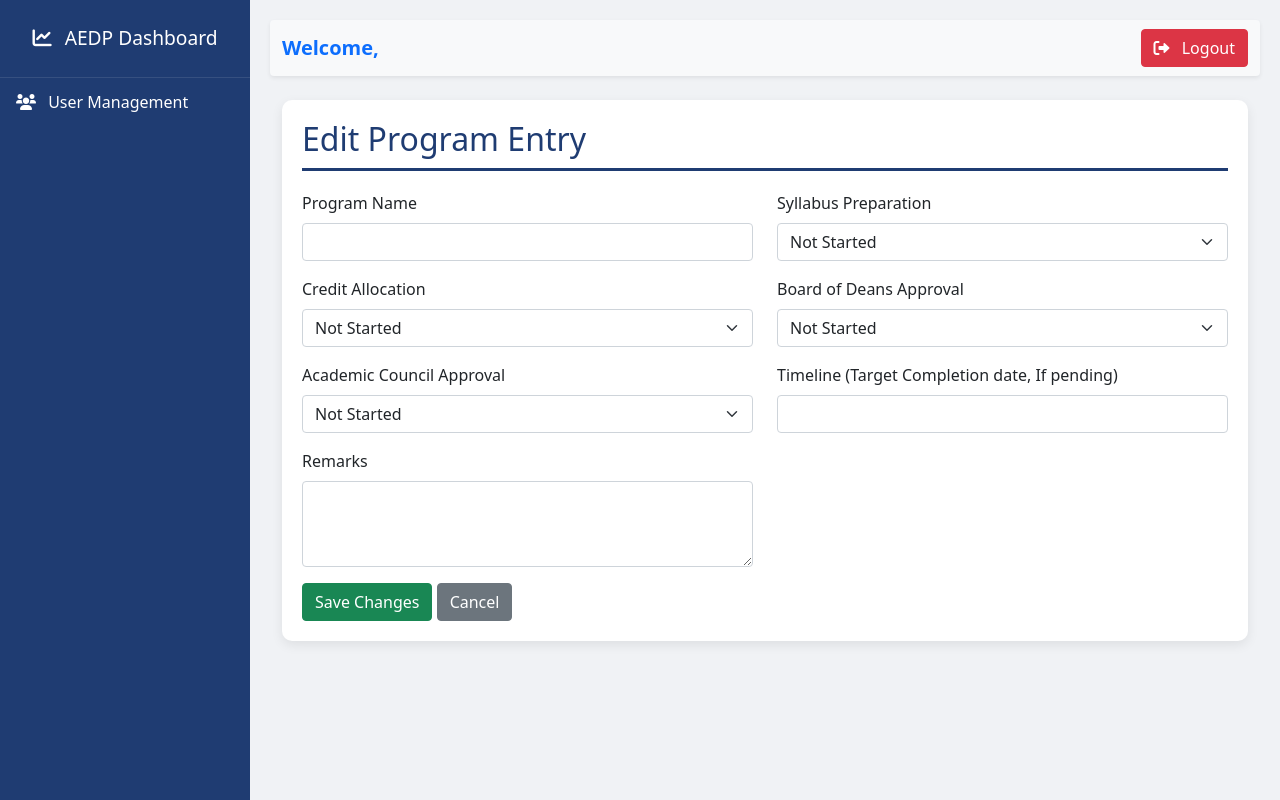
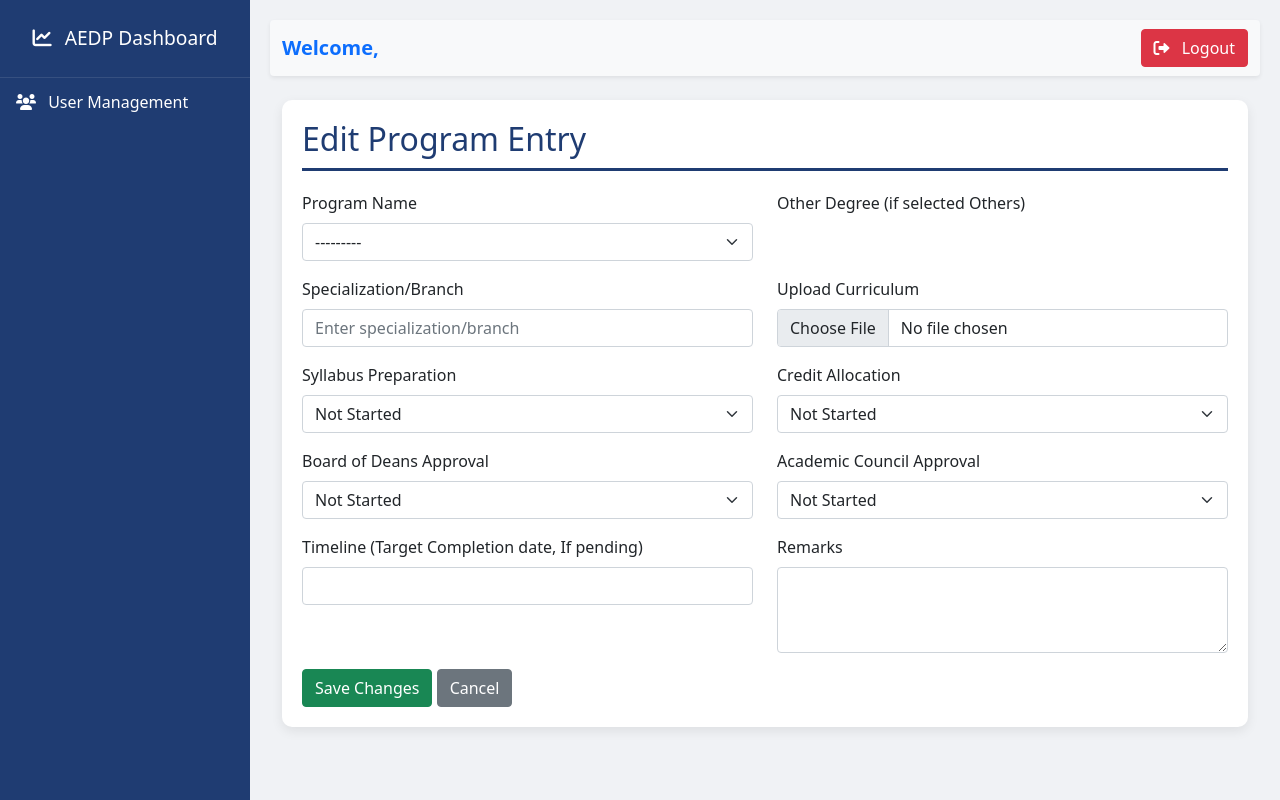
Before and after one commit to abhayonkar/AEDP-test, a Django app: page /program/new/ in a window 1280 px wide. Run offline with Django 5.2, Linux system fonts and the light colour scheme; a user stored in the database is signed in.

Commit message:
feat:updated Program and Industry

```diff
--- a/aedp_project/settings.py
+++ b/aedp_project/settings.py
@@ -109,6 +109,11 @@ else:
 
 # }
 
+# Add these settings if not already present
+MEDIA_URL = '/media/'
+MEDIA_ROOT = os.path.join(BASE_DIR, 'media')
+
+
 
 LOGIN_URL = 'login'
 
--- a/main_app/forms.py
+++ b/main_app/forms.py
@@ -77,10 +77,21 @@ class IndustryForm(forms.ModelForm):
     class Meta:
         model = Industry
         exclude = ['user']
+        fields = [
+            'industry_name', 'sector_name', 'mou_signed', 'curriculum_consulted_to_industry',
+            'aedp_programme', 'start_date', 'validity_date',
+            'student_commitment', 'stipend_range', 'type_of_engagement',
+            'contact_person', 'location_head', 'other_locations', 'other_details'
+        ]
+        # Added ordering to the Meta class
+        # This will ensure that the fields are displayed in the specified order in the form
+        ordering = ['curriculum_consulted_to_industry','location_head', 'other_locations']
         widgets = {
             'industry_name': forms.TextInput(attrs={'class': 'form-control'}),
             'sector_name': forms.TextInput(attrs={'class': 'form-control'}),
             'mou_signed': forms.Select(attrs={'class': 'form-select'}),
+            'curriculum_consulted_to_industry': forms.Select(attrs={'class': 'form-select'}),
+            'aedp_programme': forms.TextInput(attrs={'class': 'form-control'}),
             'start_date': forms.DateInput(attrs={'class': 'form-control', 'type': 'date'}),
             'validity_date': forms.DateInput(attrs={'class': 'form-control', 'type': 'date'}),
             'student_commitment': forms.NumberInput(attrs={'class': 'form-control'}),
@@ -88,8 +99,9 @@ class IndustryForm(forms.ModelForm):
             'type_of_engagement': forms.TextInput(attrs={'class': 'form-control'}),
             'contact_person': forms.Textarea(attrs={'class': 'form-control', 'rows': 3}),
             'location_head': forms.TextInput(attrs={'class': 'form-control'}),
-            'aedp_programme': forms.TextInput(attrs={'class': 'form-control'}),
+            'other_locations': forms.Textarea(attrs={'class': 'form-control', 'rows': 3}),
             'other_details': forms.Textarea(attrs={'class': 'form-control', 'rows': 3}),
+
         }
 
 class SSCForm(forms.ModelForm):
@@ -126,7 +138,16 @@ class ProgramForm(forms.ModelForm):
         model = Program
         exclude = ['user']
         widgets = {
-            'program_name': forms.TextInput(attrs={'class': 'form-control'}),
+            'program_name': forms.Select(attrs={'class': 'form-select'}),
+            'other_degree': forms.TextInput(attrs={
+                'class': 'form-control',
+                'placeholder': 'Please specify the degree'
+            }),
+            'specialization': forms.TextInput(attrs={
+                'class': 'form-control',
+                'placeholder': 'Enter specialization/branch'
+            }),
+            'curriculum_file': forms.FileInput(attrs={'class': 'form-control'}),
             'syllabus_preparation': forms.Select(attrs={'class': 'form-select'}),
             'credit_allocation': forms.Select(attrs={'class': 'form-select'}),
             'board_of_deans_approval': forms.Select(attrs={'class': 'form-select'}),
@@ -135,6 +156,10 @@ class ProgramForm(forms.ModelForm):
             'remarks': forms.Textarea(attrs={'class': 'form-control', 'rows': 3}),
         }
 
+    def __init__(self, *args, **kwargs):
+        super().__init__(*args, **kwargs)
+        # Make the other_degree field appear only when 'Others' is selected
+        self.fields['other_degree'].widget.attrs['style'] = 'display: none;'
 class CampusForm(forms.ModelForm):
     class Meta:
         model = Campus
--- a/main_app/models.py
+++ b/main_app/models.py
@@ -95,6 +95,8 @@ class Industry(models.Model):
     industry_name = models.CharField(max_length=255)
     sector_name = models.CharField(max_length=255)
     mou_signed = models.CharField("MoU Signed Status (Yes/No)", max_length=3, choices=[('Yes', 'Yes'), ('No', 'No')])
+    curriculum_consulted_to_industry = models.CharField("Curriculum Consulted to Industry (Yes/No)", max_length=3, choices=[('Yes', 'Yes'), ('No', 'No')],default='No')
+    other_locations = models.TextField("Other Locations", blank=True, null=True)
     start_date = models.DateField(blank=True, null=True)
     validity_date = models.DateField(blank=True, null=True)
     student_commitment = models.PositiveIntegerField("Student commitment for apprenticeship (no. of students)", default=0)
@@ -104,6 +106,7 @@ class Industry(models.Model):
     location_head = models.CharField(max_length=255)
     aedp_programme = models.CharField("Title of AEDP Programme", max_length=255)
     other_details = models.TextField(blank=True, null=True)
+
 
     def __str__(self):
         return f"{self.industry_name} for {self.user.username}"
@@ -137,8 +140,26 @@ class BOAT(models.Model):
     def __str__(self):
         return f"{self.campus_college_name} BOAT entry for {self.user.username}"
 
+
+
+
+
 class Program(models.Model):
-    """Stores an AEDP program implementation progress entry. A user can have multiple."""
+    DEGREE_CHOICES = [
+        ('B.Com', 'B.Com'),
+        ('B.A.', 'B.A.'),
+        ('B.Sc.', 'B.Sc.'),
+        ('B.M.S.', 'B.M.S.'),
+        ('B.Tech', 'B.Tech'),
+        ('B.B.A.', 'B.B.A.'),
+        ('M.Com.', 'M.Com.'),
+        ('M.A.', 'M.A.'),
+        ('M.Sc.', 'M.Sc.'),
+        ('M.B.A', 'M.B.A'),
+        ('M.Tech', 'M.Tech'),
+        ('Others', 'Others')
+    ]
+
     STATUS_CHOICES = [
         ('Completed', 'Completed'),
         ('In Progress', 'In Progress'),
@@ -146,9 +167,11 @@ class Program(models.Model):
     ]
 
     user = models.ForeignKey(User, on_delete=models.CASCADE, related_name='program_entries')
-    program_name = models.CharField("Program Name", max_length=255)
+    program_name = models.CharField("Program Name", max_length=20, choices=DEGREE_CHOICES)
+    other_degree = models.CharField("Other Degree (if selected Others)", max_length=100, blank=True, null=True)
+    specialization = models.CharField("Specialization/Branch", max_length=200, blank=True)
+    curriculum_file = models.FileField("Upload Curriculum", upload_to='curricula/', blank=True, null=True)
 
-    # Status for each of the four steps, as requested
     syllabus_preparation = models.CharField("Syllabus Preparation", max_length=20, choices=STATUS_CHOICES, default='Not Started')
     credit_allocation = models.CharField("Credit Allocation", max_length=20, choices=STATUS_CHOICES, default='Not Started')
     board_of_deans_approval = models.CharField("Board of Deans Approval", max_length=20, choices=STATUS_CHOICES, default='Not Started')
--- a/main_app/templates/main_app/partials/_industry_section.html
+++ b/main_app/templates/main_app/partials/_industry_section.html
@@ -30,11 +30,13 @@
                     <th>Industry Name</th>
                     <th>Sector</th>
                     <th>MoU Signed</th>
+                    <th>Curriculum Consulted</th>
                     <th>Start Date</th>
                     <th>Validity Date</th>
                     <th>Student Commitment (No. of students)</th>
                     <th>Stipend Range</th>
                     <th>Engagement Type</th>
+                    <th>Other Locations</th>
                     <th>Actions</th>
                 </tr>
             </thead>
@@ -44,6 +46,8 @@
                     <td>{{ entry.industry_name }}</td>
                     <td>{{ entry.sector_name }}</td>
                     <td>{{ entry.mou_signed }}</td>
+                    <td>{{ entry.curriculum_consulted_to_industry }}</td>
+                    <td>{{ entry.other_locations|default:"N/A" }}</td>
                     <td>{{ entry.start_date|default:"N/A" }}</td>
                     <td>{{ entry.validity_date|default:"N/A" }}</td>
                     <td>{{ entry.student_commitment }}</td>
--- a/main_app/templates/main_app/partials/_program_section.html
+++ b/main_app/templates/main_app/partials/_program_section.html
@@ -1,3 +1,4 @@
+{% load static %}
 <div class="form-section" id="program">
     <h2 class="section-title"><i class="fas fa-project-diagram me-2"></i>Implementation Progress of Selected AEDP Program
         <small style="color:red; font-size:smaller;">(Fill the data separately for each Program)</small></h2>
@@ -13,6 +14,7 @@
         </div>
         <button type="submit" class="btn btn-primary">Add Program Entry</button>
     </form>
+    <script src="{% static 'main_app/js/degree_toggle.js' %}"></script>
     <hr class="my-4">
     <h3 class="h5">Existing Entries</h3>
     <div class="table-responsive">
--- a/main_app/urls.py
+++ b/main_app/urls.py
@@ -1,5 +1,8 @@
 from django.urls import path
 from . import views
+from django.conf import settings
+from django.conf.urls.static import static
+
 
 urlpatterns = [
     # Authentication
@@ -42,9 +45,10 @@ urlpatterns = [
     path('program/new/', views.ProgramCreateView.as_view(), name='program_create'),
     path('program/<int:pk>/edit/', views.ProgramUpdateView.as_view(), name='program_update'),
     path('program/<int:pk>/delete/', views.ProgramDeleteView.as_view(), name='program_delete'),
+    path('download-curriculum/<int:program_id>/', views.download_curriculum, name='download_curriculum'),
 
     # Campus
     path('campus/new/', views.CampusCreateView.as_view(), name='campus_create'),
     path('campus/<int:pk>/edit/', views.CampusUpdateView.as_view(), name='campus_update'),
     path('campus/<int:pk>/delete/', views.CampusDeleteView.as_view(), name='campus_delete'),
-]
+]+ static(settings.MEDIA_URL, document_root=settings.MEDIA_ROOT)
--- a/main_app/views.py
+++ b/main_app/views.py
@@ -293,3 +293,17 @@ def download_report_view(request, user_id):
     response = HttpResponse(pdf, content_type='application/pdf')
     response['Content-Disposition'] = f'attachment; filename="AEDP_Report_{target_user.username}.pdf"'
     return response
+
+
+from django.http import FileResponse
+from django.contrib.admin.views.decorators import staff_member_required
+from django.shortcuts import get_object_or_404
+
+@staff_member_required
+def download_curriculum(request, program_id):
+    program = get_object_or_404(Program, id=program_id)
+    if program.curriculum_file:
+        response = FileResponse(program.curriculum_file.open(), content_type='application/pdf')
+        response['Content-Disposition'] = f'attachment; filename="{program.curriculum_file.name}"'
+        return response
+    return HttpResponse("No curriculum file available", status=404)
```
Also changed, not shown: main_app/admin.py (+17 -0 lines), main_app/migrations/0006_remove_industry_location_basicinfo_aishe_code_and_more.py (added), main_app/migrations/0007_alter_industry_options.py (added), main_app/migrations/0008_program_curriculum_file_program_degree_and_more.py (added), main_app/migrations/0009_remove_program_degree_alter_program_program_name.py (added), 1 other file.
